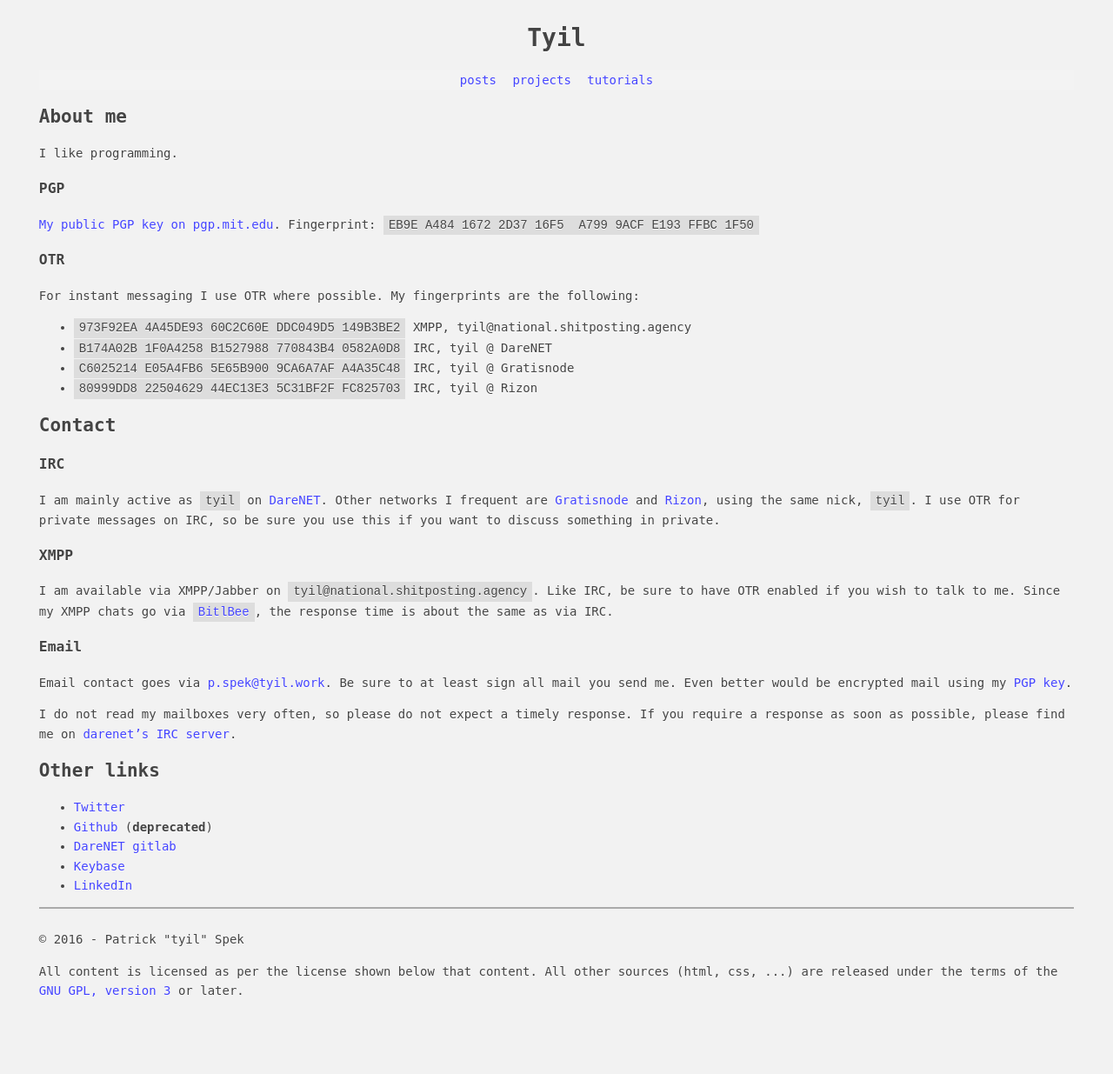
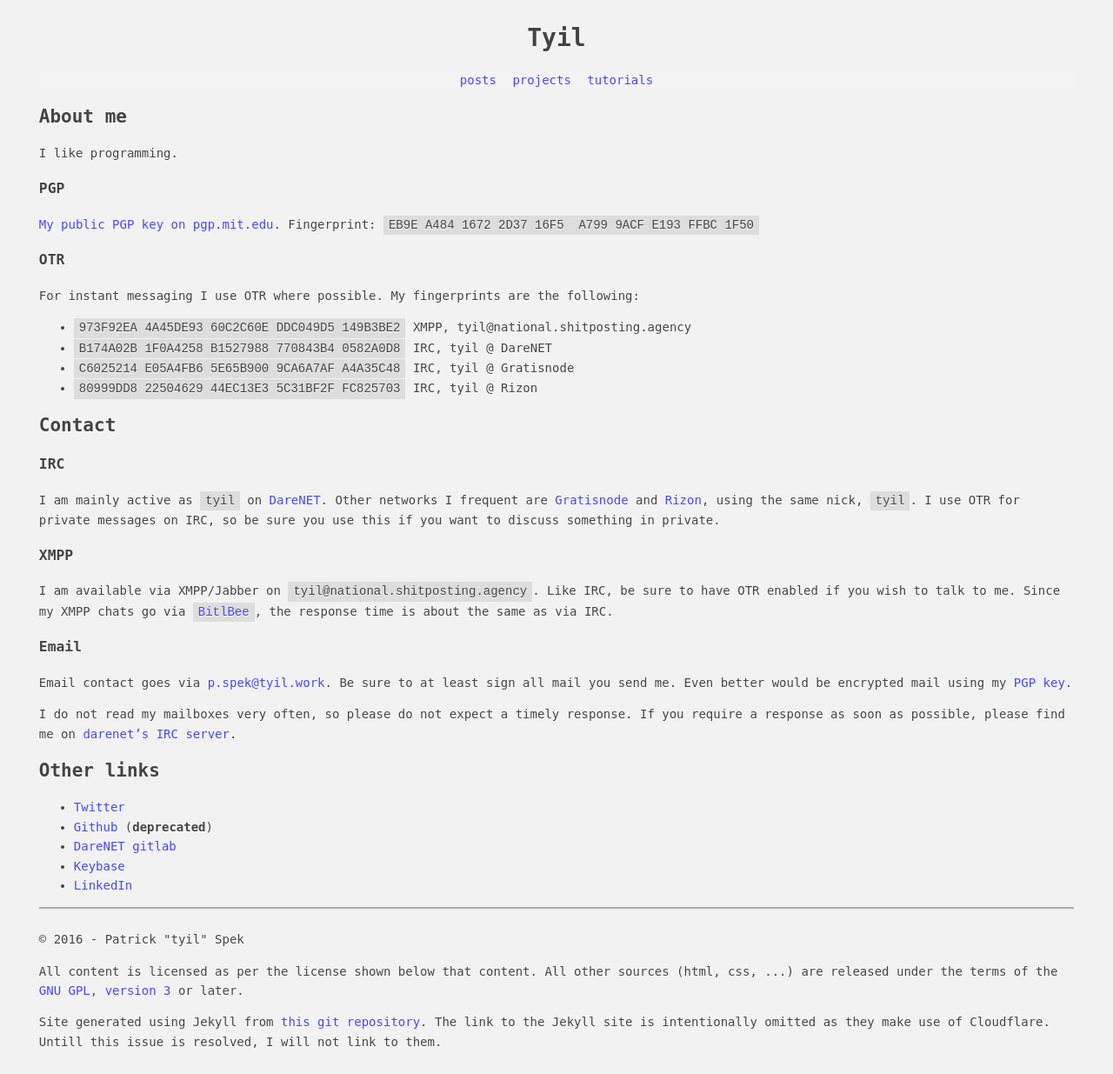
Before and after one commit to Tyil/website, a Jekyll site: the page built from _pages/index.md, in a window 1280 px wide. Shown: the whole page at 87% size. Built offline with Jekyll 4.4.1, drawn with Linux system fonts in a browser that asks for light colours; Markdown is read by kramdown in place of the engine named in the settings; before the commit the page ends 1176 px from its top, so only the background shows below that.

Commit message:
Include reference to Jekyll and the origin repo in footer

```diff
--- a/_includes/footer.html
+++ b/_includes/footer.html
@@ -8,4 +8,10 @@
 		<a href="https://www.gnu.org/licenses/gpl-3.0.txt">GNU GPL, version
 		3</a> or later.
 	</p>
+	<p>
+		Site generated using Jekyll from <a
+		href="https://c.darenet.org/tyil/website">this git repository</a>. The
+		link to the Jekyll site is intentionally omitted as they make use of
+		Cloudflare. Untill this issue is resolved, I will not link to them.
+	</p>
 </footer>
```
